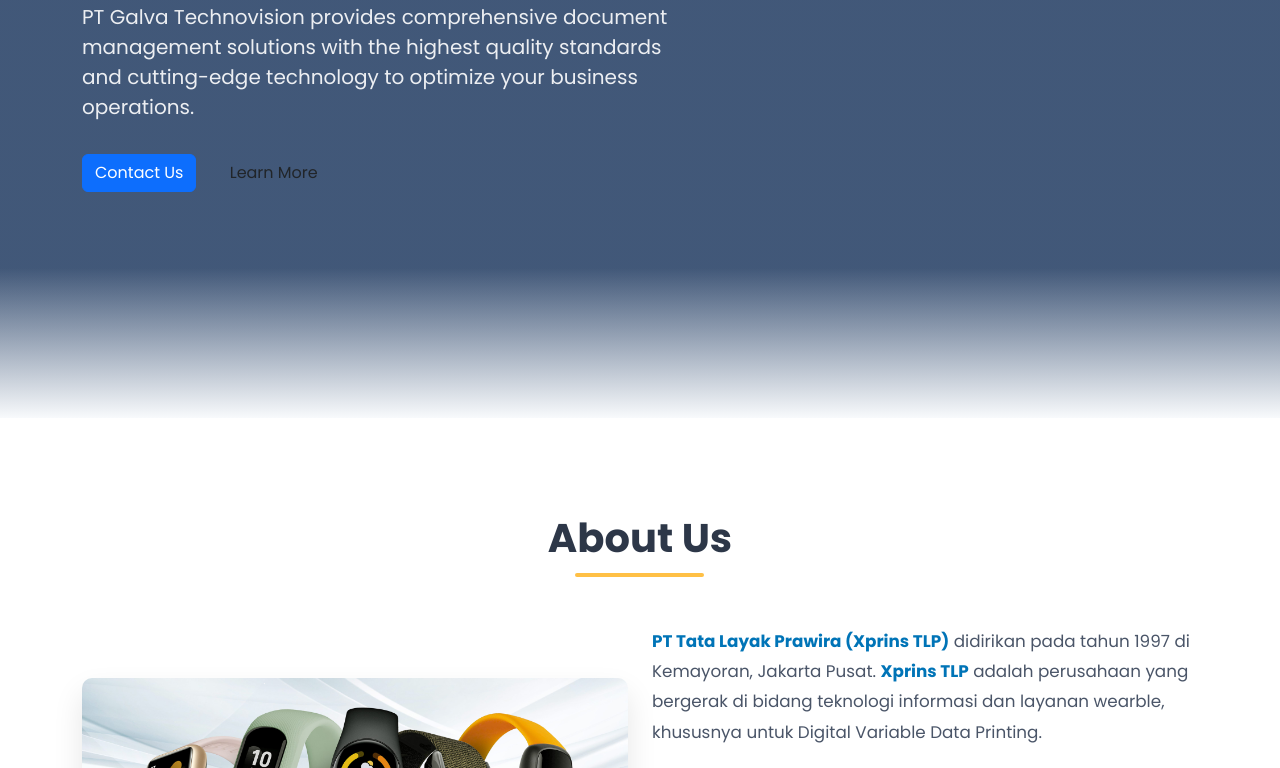
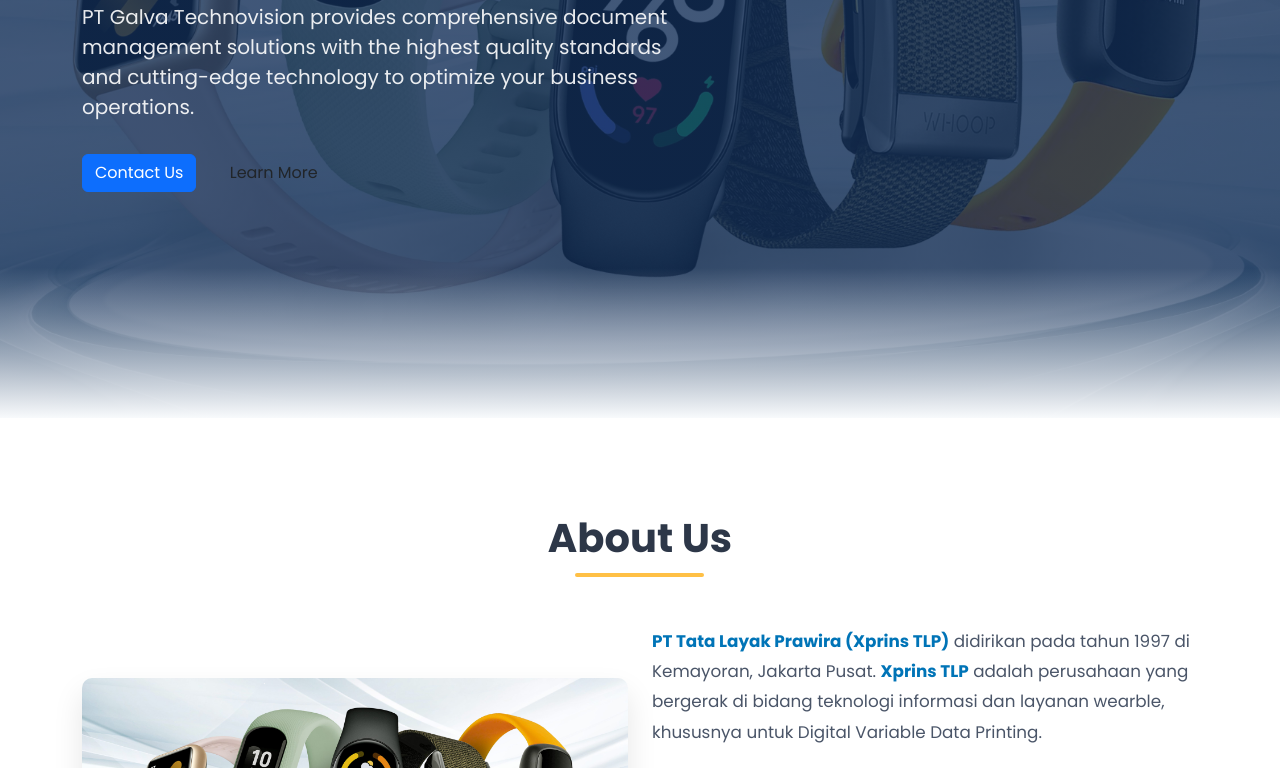
Before and after one commit to amir1911/uas-pw, a plain HTML site: page index.html in a window 1280 px wide. Shown: the part 382-1150 px from the top of the page. Drawn offline with nearby package versions, Linux system fonts and the light colour scheme; a web font is replaced by a local one.

Commit message:
pesancommit

```diff
--- a/home.css
+++ b/home.css
@@ -69,7 +69,7 @@ body{
             min-height: 100vh;
             display: flex;
             align-items: center;
-            background: linear-gradient(rgba(18, 46, 87, 0.8), rgba(18, 46, 87, 0.8)), url('jam.jpg');
+            background: linear-gradient(rgba(18, 46, 87, 0.8), rgba(18, 46, 87, 0.8)), url('images/jam.jpg');
             background-size: cover;
             background-position: center;
             background-attachment: fixed;
```
